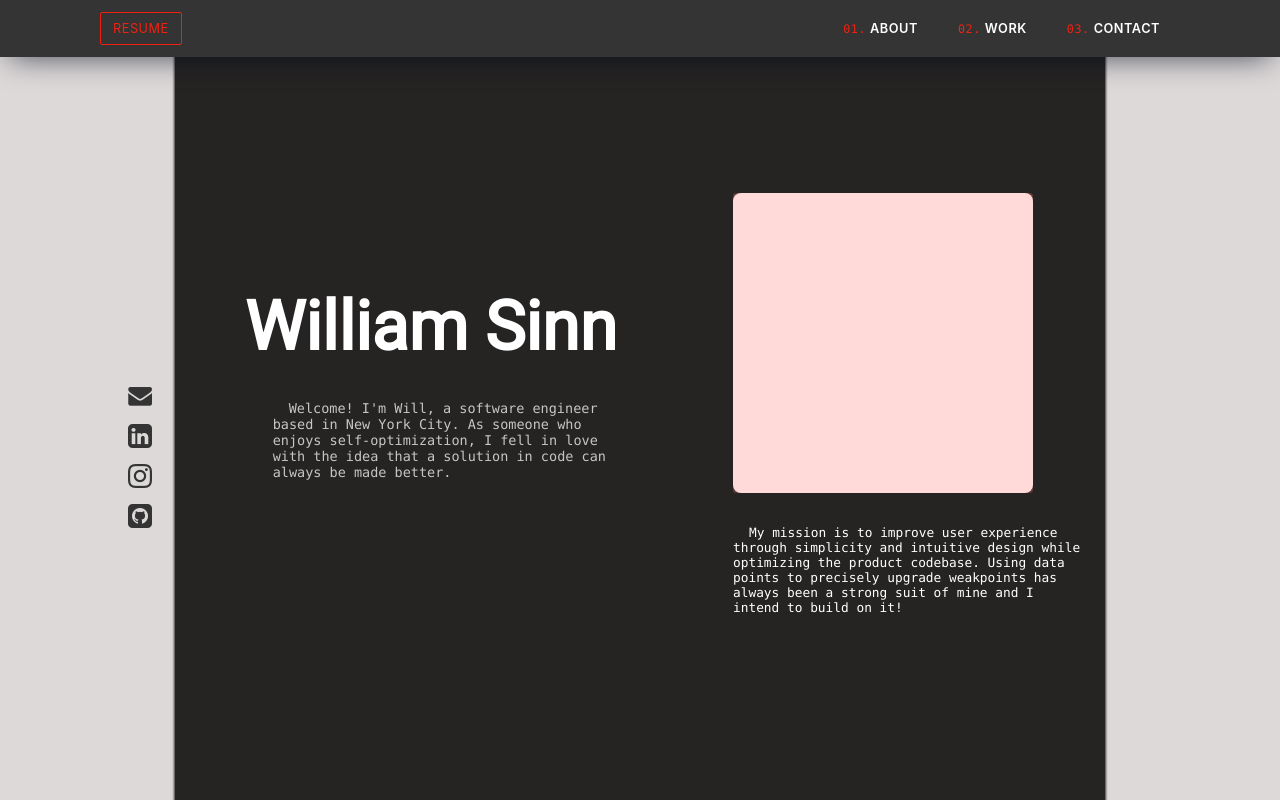
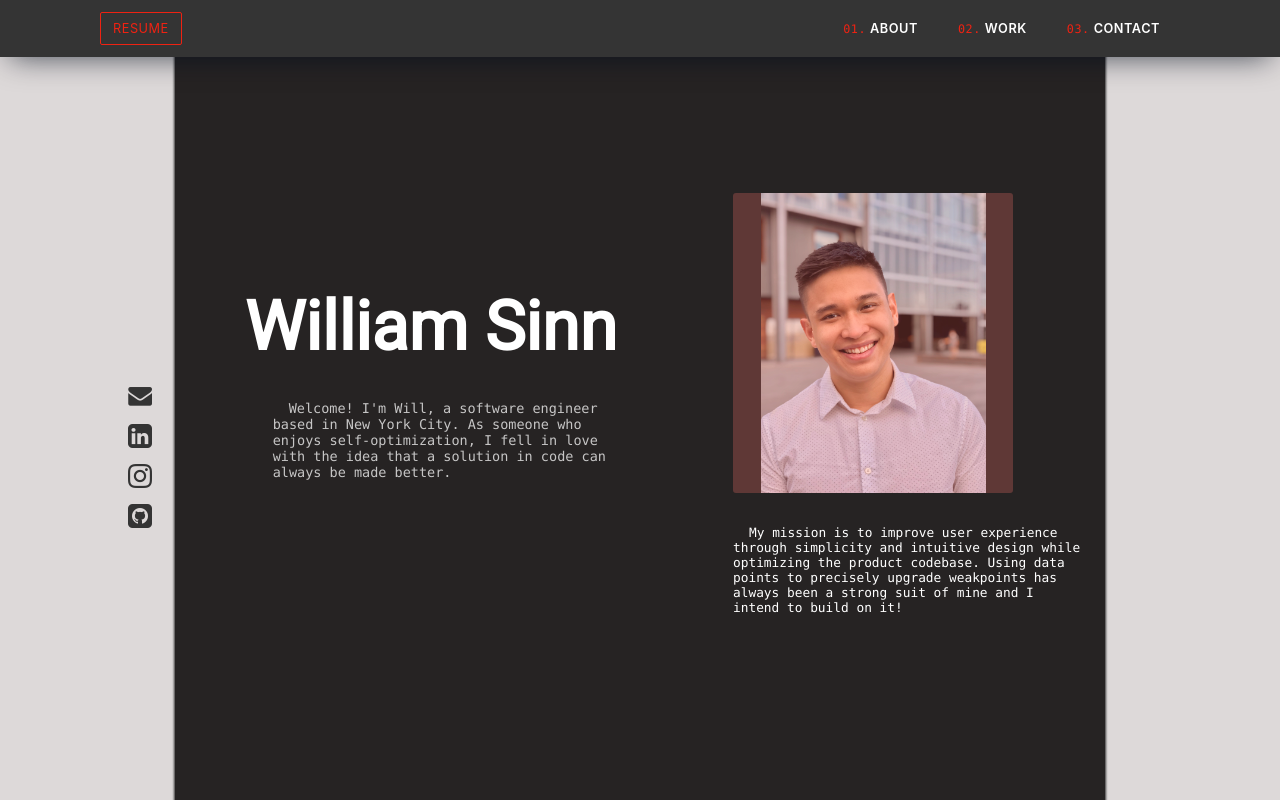
Before and after one commit to willsinn/ws-portfolio, a React (Create React App) app: page / in a window 1280 px wide. Shown: the top 800 px of the page. Built offline with nearby package versions, Linux system fonts and the light colour scheme; a web font is replaced by a local one.

Commit message:
add profile-img, update styles for profile

```diff
--- a/src/App.css
+++ b/src/App.css
@@ -246,10 +246,13 @@ li {
   position: relative;
 }
 .profile-img {
-  background-color: #fff;
+  background-image: url("./images/profile-img.jpeg");
+  background-size: contain;
+  background-position: center;
+  background-repeat: no-repeat;
   border-radius: 8px;
   height: 300px;
-  width: 300px;
+  width: 280px;
 }
 .slogan-cont {
   width: 60%;
--- a/src/components/LandingPage.js
+++ b/src/components/LandingPage.js
@@ -1,5 +1,4 @@
 import React from "react";
-import SkillList from "./SkillList";
 import { abtMission } from "../utils/desc.js";
 import { landingIntro } from "../utils/desc.js";
 
```
Also changed, not shown: src/images/profile-img.jpeg (added).
